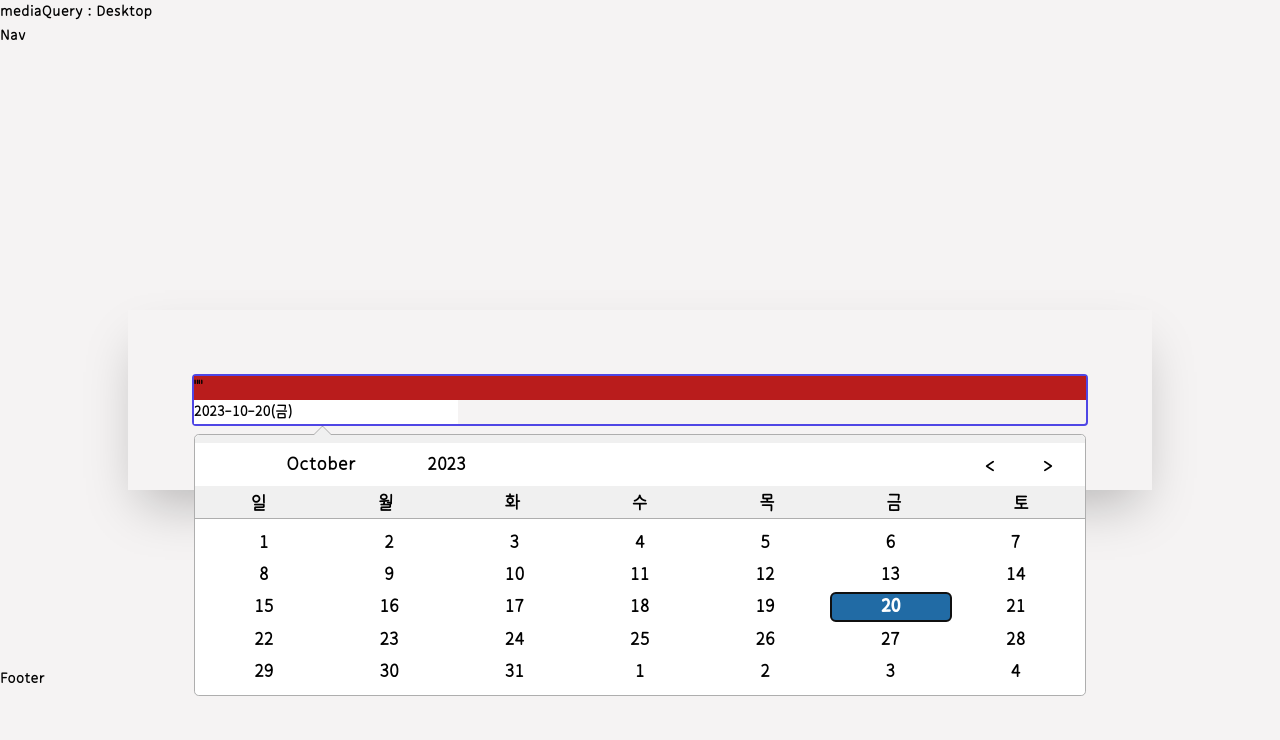
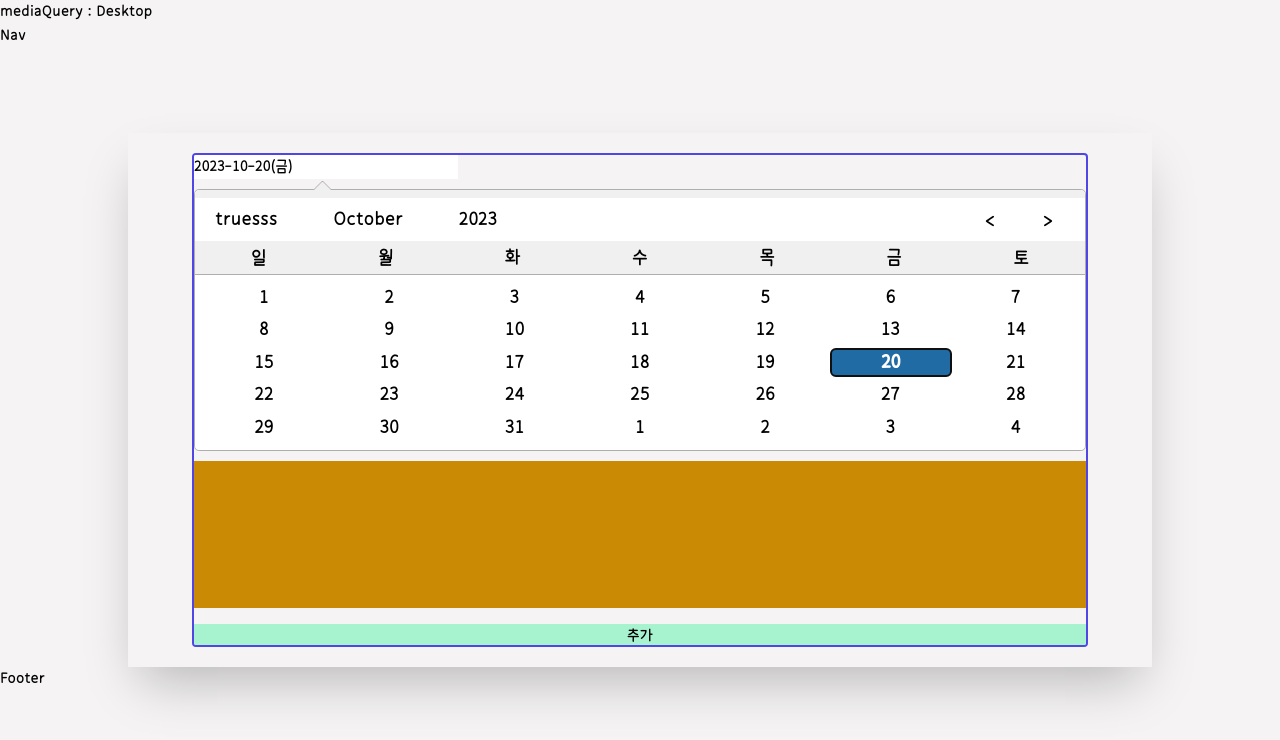
Before and after one commit to bluke127/react_todolist, a React (Create React App) app: page / in a window 1280 px wide. Shown: the top 740 px of the page. Built offline with nearby package versions, Linux system fonts and the light colour scheme.

Commit message:
[feat]todoList 버튼 추가

```diff
--- a/src/Components/DatePicker/index.css
+++ b/src/Components/DatePicker/index.css
@@ -60,8 +60,9 @@
   cursor: default;
   background-color: red;
 }
-@import url("https://fonts.googleapis.com/css2?family=Noto+Sans+KR&display=swap");
-
+.always_open.react-datepicker-popper{
+  position:static !important
+}
 select {
   display: inline-block;
   /* 생략 */
--- a/src/Components/DatePicker/index.tsx
+++ b/src/Components/DatePicker/index.tsx
@@ -17,6 +17,7 @@ type PropType = {
   minDate?: null | Date;
   maxDate?: null | Date;
   alwaysOpen?: boolean;
+  popperClassName?: string;
 };
 const DatePicker = forwardRef((props: PropType, ref: any) => {
   let {
@@ -27,6 +28,7 @@ const DatePicker = forwardRef((props: PropType, ref: any) => {
     setSelectedDate,
     dateFormat = DATE_FORMAT as string,
     alwaysOpen = false,
+    popperClassName="",
   } = props;
   const YEARS = Array.from(
     { length: getYear(new Date()) + 1 - 2000 },
@@ -68,6 +70,7 @@ const DatePicker = forwardRef((props: PropType, ref: any) => {
         maxDate={maxDate} // maxDate 이후 날짜 선택 불가
         selected={new Date(selectedDate)}
         onChange={handleOnChangeFunc}
+        popperClassName={popperClassName+alwaysOpen?"always_open":""}
         renderCustomHeader={({
           date,
           changeYear,
@@ -78,6 +81,7 @@ const DatePicker = forwardRef((props: PropType, ref: any) => {
         }) => (
           <div className="flex justify-between items-center bg-white h-full py-1 px-5">
             <div className="basis-1/2 flex">
+              {alwaysOpen+"sss"}
               <span className="basis-1/2 ">{MONTHS[getMonth(date)]}</span>
               <select
                 value={getYear(date)}
--- a/src/Components/DragNDrop/index.tsx
+++ b/src/Components/DragNDrop/index.tsx
@@ -5,12 +5,12 @@ function DragNDrop({ itemList, setItemList }) {
   const dragItem = useRef();
   const dragOverItem = useRef();
   const dragStart = (idx) => {
-    console.log(idx+"start")
+    console.log(idx + "start");
     dragItem.current = idx;
   };
 
   const dragEnter = (idx) => {
-    console.log(idx+"enter")
+    console.log(idx + "enter");
     dragOverItem.current = idx;
   };
 
@@ -25,23 +25,27 @@ function DragNDrop({ itemList, setItemList }) {
     console.log("드랍");
   };
   return (
+    <div className="w-full min-h-[30%] bg-brown-300 py-1 px-3 shadow-orange-50 border-slate-950 bg-yellow-600">
       <ul>
         {itemList.map((item, index) => (
           <li
             key={index}
             draggable
-          className="cursor-grab actvie:cursor-grab"
+            className="border-y-stone-900 border-b-2 cursor-grab actvie:cursor-grab"
             onDragStart={() => dragStart(index)}
             onDragEnter={() => dragEnter(index)}
             onDragOver={(e) => e.preventDefault()}
             onDragEnd={drop}
           >
-        start{JSON.stringify(dragItem.current)}<br/>
-        enetr{JSON.stringify(dragOverItem.current)}
-          <Item value={item.value} index={index} content={item.content} />{" "}
+            <Item
+              value={item.value}
+              index={index}
+              content={item.content}
+            />
           </li>
         ))}
       </ul>
+    </div>
   );
 }
 
--- a/src/Layout/index.tsx
+++ b/src/Layout/index.tsx
@@ -9,8 +9,8 @@ function index() {
       <div className="basis-1/6">
         <Header></Header>
       </div>
-      <div className=" flex justify-center grow-1">
-        <div className="py-16 px-16 shadow-2xl w-4/5 h-full">
+      <div className="flex justify-center flex-grow">
+        <div className="py-5 px-16 shadow-2xl w-4/5 h-full">
           <Outlet />
         </div>
       </div>
--- a/src/Pages/Todo.tsx
+++ b/src/Pages/Todo.tsx
@@ -1,28 +1,27 @@
-import { useEffect, useRef, useState } from "react";
+import { useEffect,useCallback, useRef, useState } from "react";
 import DatePicker from "@/Components/DatePicker";
 import { U_DATE_FORMAT } from "../Constant";
 import moment from "moment";
+import DragNDrop from "@/Components/DragNDrop";
+import Button from "@/Components/Button";
 
 export function Todo() {
   const [selectedDate, setSelectedDate] = useState<any>(
     moment().format(U_DATE_FORMAT)
   );
-  const datePicker = useRef()
-  const a = `${datePicker}`
-  useEffect(()=>{
-    console.log(datePicker.current,"ssssssss")
-  },[])
+  const datePicker = useRef();
+  const [planList, setPlanList] = useState([]);
+  const onAddTodoList = useCallback(() => {}, []);
   return (
-    <div className="red w-full h-full rounded border-solid border-2 border-indigo-600">
-      <div className={`bg-red-700 h-[${datePicker.current?(datePicker?.current as HTMLElement).clientHeight+'px':'auto'}]`}>
-      {JSON.stringify(datePicker.current?(datePicker?.current as HTMLElement).clientHeight:"")}
-      </div>
+    <div className="red w-full h-full rounded border-solid border-2 border-indigo-600 overflow-y-scroll">
       <DatePicker
         selectedDate={selectedDate}
         setSelectedDate={setSelectedDate}
         alwaysOpen={true}
         ref={datePicker}
       ></DatePicker>
+      <DragNDrop itemList={planList} setItemList={setPlanList}></DragNDrop>
+      <Button onClick={onAddTodoList} className="w-full my-4 bg-emerald-200">추가</Button>
     </div>
   );
 }
```
Lines whose indentation alone changed are shown as unchanged.
